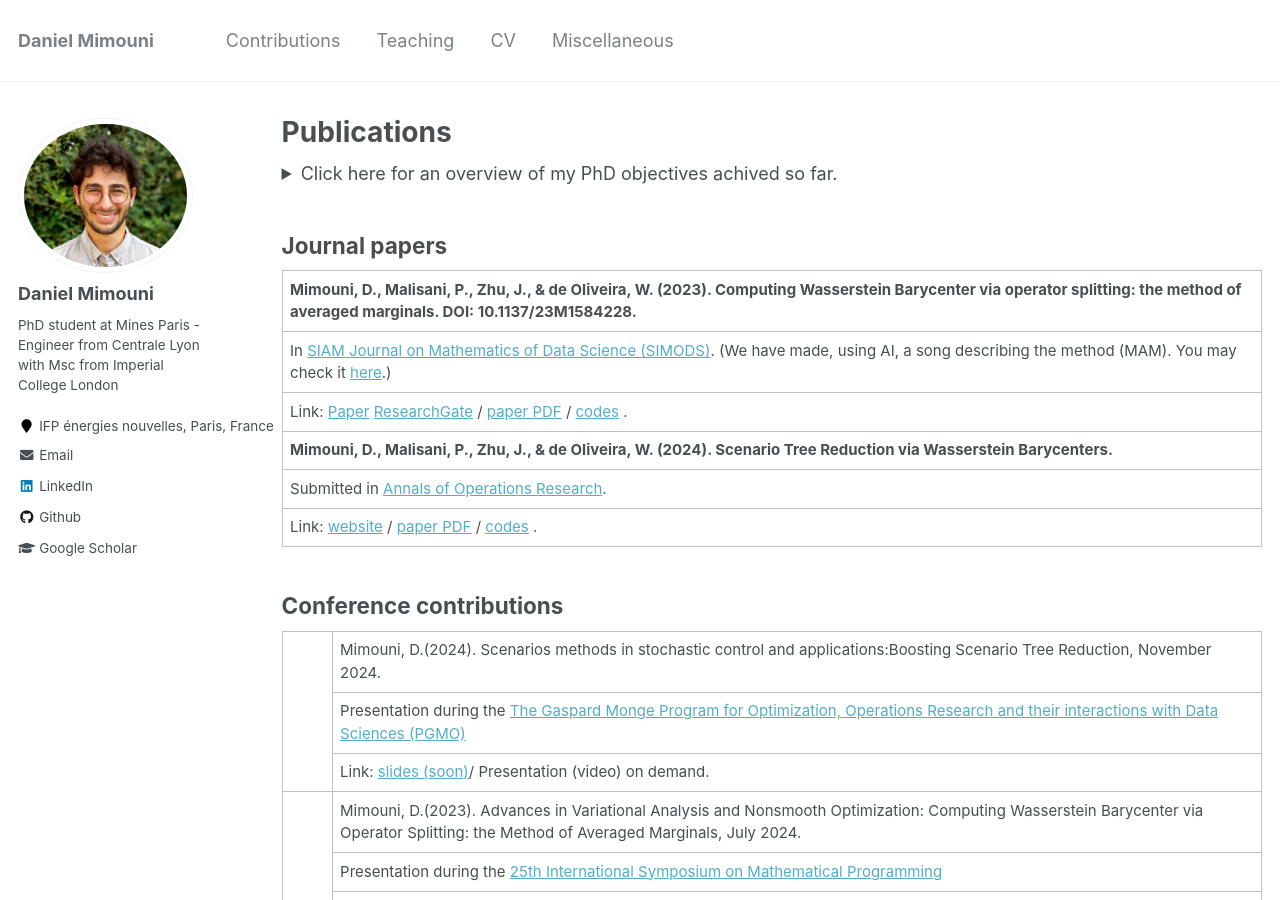
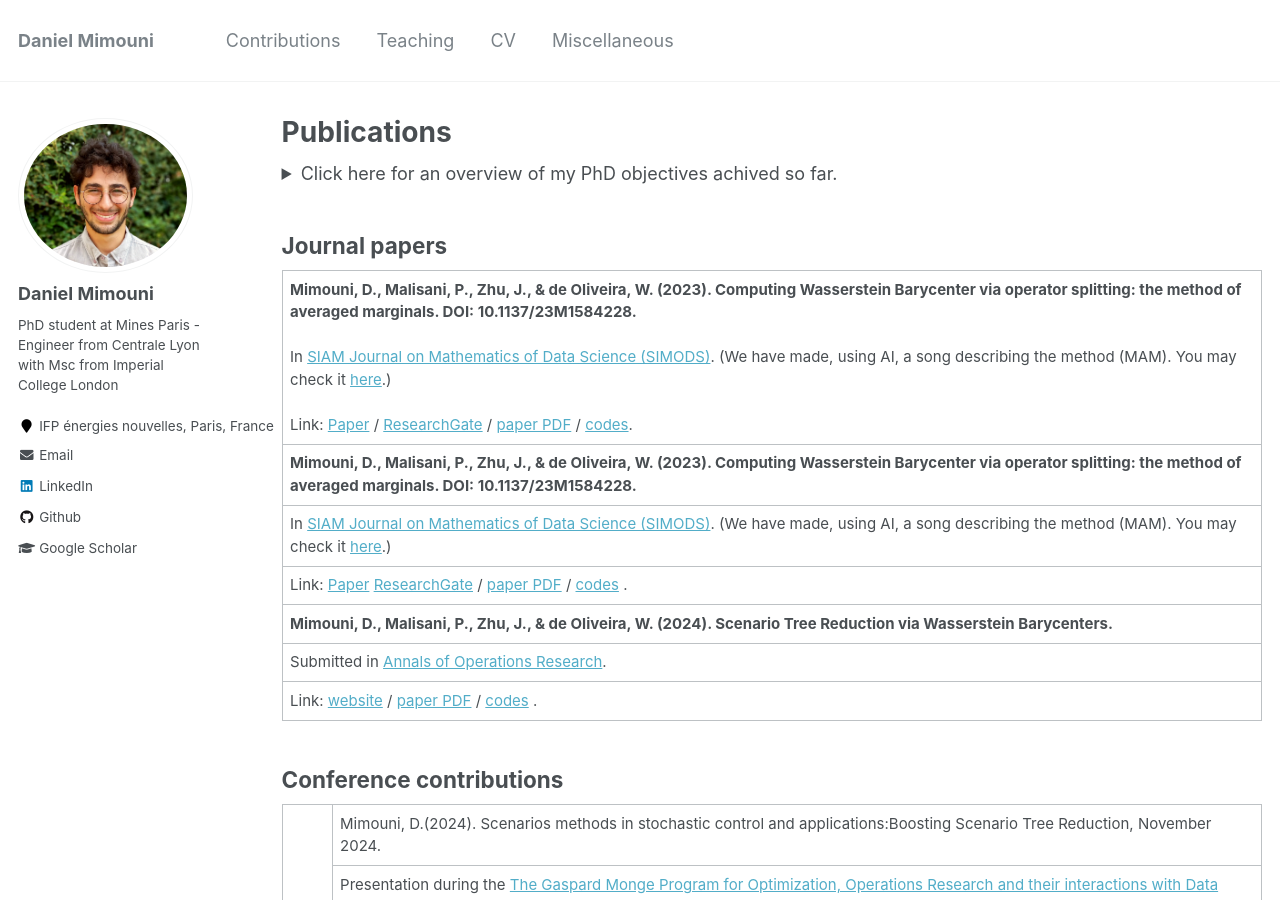
Before and after one commit to dan-mim/dan-mim.github.io, a Jekyll site: the page built from _pages/publications.md, in a window 1280 px wide and 900 px high. Built offline with Jekyll 4.4.1, drawn with Linux system fonts in a browser that asks for light colours.

Commit message:
Update publications.md

```diff
--- a/_pages/publications.md
+++ b/_pages/publications.md
@@ -25,6 +25,14 @@ By proposing efficient algorithms for computing Wasserstein barycenters and redu
 ## Journal papers
 
 <table>
+  <tr>
+    <td>
+      <b>Mimouni, D., Malisani, P., Zhu, J., & de Oliveira, W. (2023). Computing Wasserstein Barycenter via operator splitting: the method of averaged marginals. DOI: 10.1137/23M1584228.</b><br><br>
+      In <a href="https://epubs.siam.org/doi/abs/10.1137/23M1584228">SIAM Journal on Mathematics of Data Science (SIMODS)</a>. (We have made, using AI, a song describing the method (MAM). You may check it <a href="https://drive.google.com/file/d/1ZN8mGAFXmsbvSU3s83v1qkVVg0oKJkI7/view?usp=drive_link">here</a>.)<br><br>
+      Link: <a href="https://epubs.siam.org/doi/abs/10.1137/23M1584228">Paper</a> / <a href="https://www.researchgate.net/publication/373838665_Computing_Wasserstein_Barycenter_via_operator_splitting_the_method_of_averaged_marginals">ResearchGate</a> / <a href="/files/Computing_Wasserstein_Barycenters_via_operator_splitting.pdf">paper PDF</a> / <a href="https://ifpen-gitlab.appcollaboratif.fr/detocs/mam_wb">codes</a>.
+    </td>
+  </tr>
+
   <tr>
     <td><b>Mimouni, D., Malisani, P., Zhu, J., & de Oliveira, W. (2023). Computing Wasserstein Barycenter via operator splitting: the method of averaged marginals. DOI: 10.1137/23M1584228.</b> </td>
   </tr>
```
